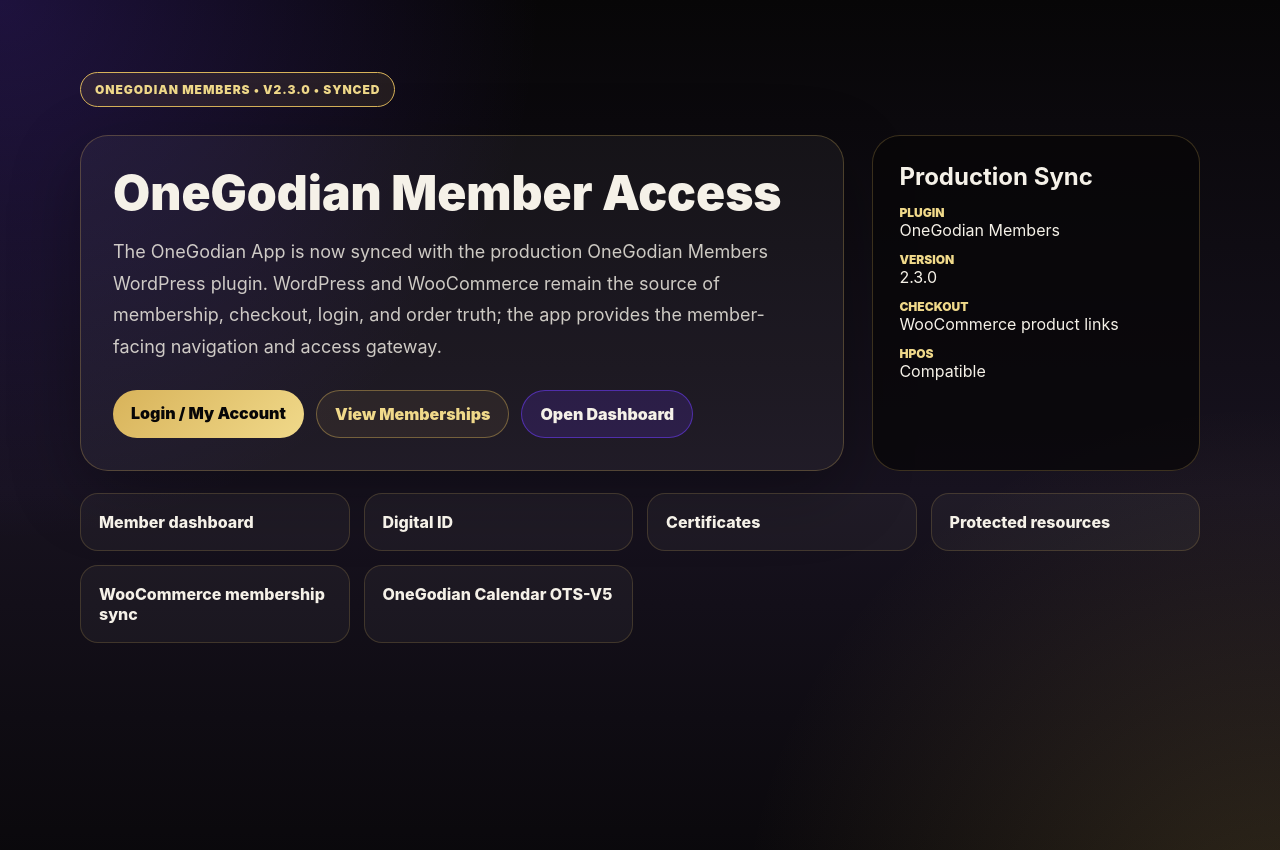
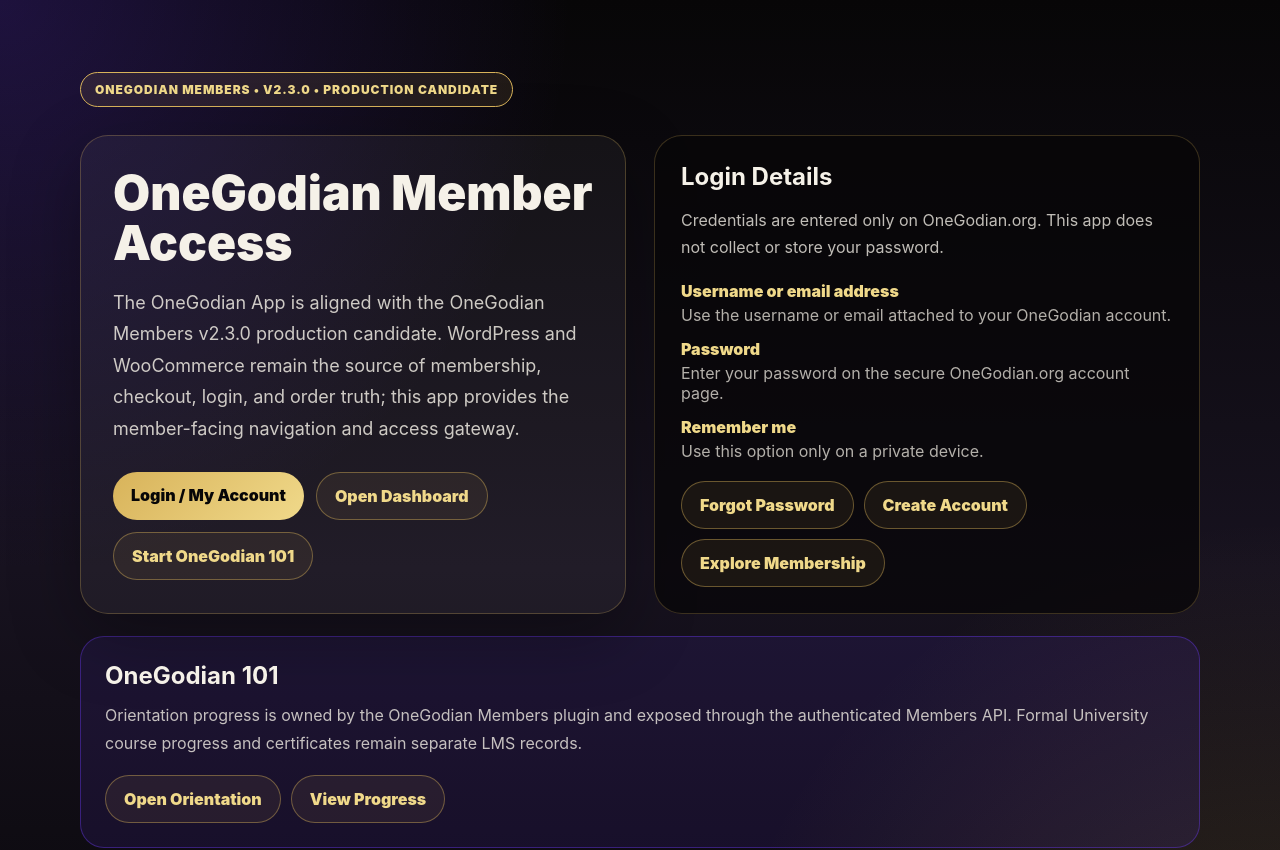
Before and after one commit to ohi-stack/onegodian-app, a Next.js app: page /members in a window 1280 px wide. Shown: the top 850 px of the page. Built offline with nearby package versions, Linux system fonts and the light colour scheme.

Commit message:
feat: align app member access UI with WordPress login authority

```diff
--- a/src/app/members/page.tsx
+++ b/src/app/members/page.tsx
@@ -2,12 +2,23 @@
 
 const features = [
   'Member dashboard',
+  'OneGodian 101 orientation',
   'Digital ID',
   'Certificates',
   'Protected resources',
   'WooCommerce membership sync',
   'OneGodian Calendar OTS-V5',
 ];
+
+const buttonStyle = {
+  border: '1px solid rgba(216,179,90,0.42)',
+  color: '#f0d98a',
+  padding: '13px 18px',
+  borderRadius: 999,
+  fontWeight: 950,
+  textDecoration: 'none',
+  background: 'rgba(216,179,90,0.08)',
+} as const;
 
 export default function MembersPage() {
   const cfg = onegodianMembersPlugin;
@@ -39,13 +50,13 @@
             background: 'rgba(216,179,90,0.10)',
           }}
         >
-          OneGodian Members • v{cfg.version} • Synced
+          OneGodian Members • v{cfg.version} • production candidate
         </div>
 
         <div
           style={{
             display: 'grid',
-            gridTemplateColumns: 'minmax(0,1.4fr) minmax(280px,0.6fr)',
+            gridTemplateColumns: 'repeat(auto-fit, minmax(280px, 1fr))',
             gap: 28,
             alignItems: 'stretch',
             marginTop: 28,
@@ -53,7 +64,7 @@
         >
           <div
             style={{
-              border: `1px solid rgba(216,179,90,0.28)`,
+              border: '1px solid rgba(216,179,90,0.28)',
               borderRadius: 28,
               padding: 32,
               background: 'rgba(255,255,255,0.045)',
@@ -64,9 +75,9 @@
               OneGodian Member Access
             </h1>
             <p style={{ color: 'rgba(245,241,232,0.82)', fontSize: 18, lineHeight: 1.75, maxWidth: 760 }}>
-              The OneGodian App is now synced with the production OneGodian Members WordPress plugin.
+              The OneGodian App is aligned with the OneGodian Members v{cfg.version} production candidate.
               WordPress and WooCommerce remain the source of membership, checkout, login, and order truth;
-              the app provides the member-facing navigation and access gateway.
+              this app provides the member-facing navigation and access gateway.
             </p>
 
             <div style={{ display: 'flex', gap: 12, flexWrap: 'wrap', marginTop: 28 }}>
@@ -83,66 +94,63 @@
               >
                 Login / My Account
               </a>
-              <a
-                href={cfg.membershipsUrl}
-                style={{
-                  border: `1px solid rgba(216,179,90,0.42)`,
-                  color: cfg.brand.goldLight,
-                  padding: '13px 18px',
-                  borderRadius: 999,
-                  fontWeight: 950,
-                  textDecoration: 'none',
-                  background: 'rgba(216,179,90,0.08)',
-                }}
-              >
-                View Memberships
-              </a>
-              <a
-                href={cfg.dashboardUrl}
-                style={{
-                  border: `1px solid rgba(111,60,255,0.55)`,
-                  color: cfg.brand.softWhite,
-                  padding: '13px 18px',
-                  borderRadius: 999,
-                  fontWeight: 950,
-                  textDecoration: 'none',
-                  background: 'rgba(111,60,255,0.16)',
-                }}
-              >
-                Open Dashboard
-              </a>
+              <a href={cfg.dashboardUrl} style={buttonStyle}>Open Dashboard</a>
+              <a href={cfg.onegodian101Url} style={buttonStyle}>Start OneGodian 101</a>
             </div>
           </div>
 
           <aside
             style={{
-              border: `1px solid rgba(216,179,90,0.24)`,
+              border: '1px solid rgba(216,179,90,0.24)',
               borderRadius: 28,
               padding: 26,
               background: 'rgba(7,6,7,0.72)',
             }}
           >
-            <h2 style={{ margin: '0 0 14px', fontSize: 24 }}>Production Sync</h2>
-            <dl style={{ margin: 0, display: 'grid', gap: 12 }}>
+            <h2 style={{ margin: '0 0 14px', fontSize: 24 }}>Login Details</h2>
+            <p style={{ color: 'rgba(245,241,232,0.78)', lineHeight: 1.7 }}>
+              Credentials are entered only on OneGodian.org. This app does not collect or store your password.
+            </p>
+            <dl style={{ margin: '20px 0', display: 'grid', gap: 14 }}>
               <div>
-                <dt style={{ color: cfg.brand.goldLight, fontSize: 12, fontWeight: 900, textTransform: 'uppercase' }}>Plugin</dt>
-                <dd style={{ margin: 0 }}>{cfg.name}</dd>
+                <dt style={{ color: cfg.brand.goldLight, fontWeight: 900 }}>Username or email address</dt>
+                <dd style={{ margin: '4px 0 0', color: 'rgba(245,241,232,0.72)' }}>Use the username or email attached to your OneGodian account.</dd>
               </div>
               <div>
-                <dt style={{ color: cfg.brand.goldLight, fontSize: 12, fontWeight: 900, textTransform: 'uppercase' }}>Version</dt>
-                <dd style={{ margin: 0 }}>{cfg.version}</dd>
+                <dt style={{ color: cfg.brand.goldLight, fontWeight: 900 }}>Password</dt>
+                <dd style={{ margin: '4px 0 0', color: 'rgba(245,241,232,0.72)' }}>Enter your password on the secure OneGodian.org account page.</dd>
               </div>
               <div>
-                <dt style={{ color: cfg.brand.goldLight, fontSize: 12, fontWeight: 900, textTransform: 'uppercase' }}>Checkout</dt>
-                <dd style={{ margin: 0 }}>WooCommerce product links</dd>
-              </div>
-              <div>
-                <dt style={{ color: cfg.brand.goldLight, fontSize: 12, fontWeight: 900, textTransform: 'uppercase' }}>HPOS</dt>
-                <dd style={{ margin: 0 }}>Compatible</dd>
+                <dt style={{ color: cfg.brand.goldLight, fontWeight: 900 }}>Remember me</dt>
+                <dd style={{ margin: '4px 0 0', color: 'rgba(245,241,232,0.72)' }}>Use this option only on a private device.</dd>
               </div>
             </dl>
+            <div style={{ display: 'flex', gap: 10, flexWrap: 'wrap' }}>
+              <a href={cfg.lostPasswordUrl} style={buttonStyle}>Forgot Password</a>
+              <a href={cfg.createAccountUrl} style={buttonStyle}>Create Account</a>
+              <a href={cfg.membershipsUrl} style={buttonStyle}>Explore Membership</a>
+            </div>
           </aside>
         </div>
+
+        <section
+          style={{
+            border: '1px solid rgba(111,60,255,0.38)',
+            borderRadius: 24,
+            padding: 24,
+            background: 'rgba(111,60,255,0.10)',
+            marginTop: 22,
+          }}
+        >
+          <h2 style={{ margin: '0 0 12px' }}>OneGodian 101</h2>
+          <p style={{ margin: 0, color: 'rgba(245,241,232,0.78)', lineHeight: 1.7 }}>
+            Orientation progress is owned by the OneGodian Members plugin and exposed through the authenticated Members API. Formal University course progress and certificates remain separate LMS records.
+          </p>
+          <div style={{ display: 'flex', gap: 10, flexWrap: 'wrap', marginTop: 18 }}>
+            <a href={cfg.onegodian101Url} style={buttonStyle}>Open Orientation</a>
+            <a href={cfg.onegodian101ProgressUrl} style={buttonStyle}>View Progress</a>
+          </div>
+        </section>
 
         <div
           style={{
@@ -156,7 +164,7 @@
             <div
               key={feature}
               style={{
-                border: `1px solid rgba(216,179,90,0.20)`,
+                border: '1px solid rgba(216,179,90,0.20)',
                 borderRadius: 18,
                 padding: 18,
                 background: 'rgba(255,255,255,0.04)',
```
